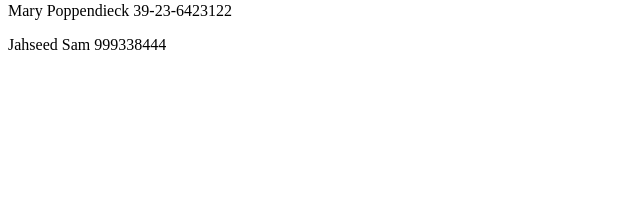
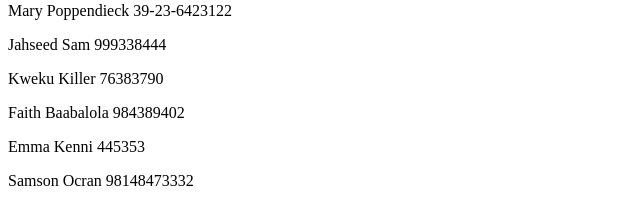
Before and after one commit to jahseed89/fullstackopen, a React (Create React App) app: page / in a window 1280 px wide. Shown: the part 214-438 px from the top of the page, without its empty margins (0-640 px from the left). Built offline with nearby package versions, Linux system fonts and the light colour scheme; data requests are answered from the project's data file.

Commit message:
extracted server code

```diff
--- a/db.json
+++ b/db.json
@@ -24,6 +24,26 @@
       "name": "Jahseed Sam",
       "number": "999338444",
       "id": 5
+    },
+    {
+      "name": "Kweku Killer",
+      "number": "76383790",
+      "id": 6
+    },
+    {
+      "name": "Faith Baabalola",
+      "number": "984389402",
+      "id": 7
+    },
+    {
+      "name": "Emma Kenni",
+      "number": "445353",
+      "id": 8
+    },
+    {
+      "name": "Samson Ocran",
+      "number": "98148473332",
+      "id": 9
     }
   ]
 }
--- a/src/part2/phonebook/PhonebookApp.js
+++ b/src/part2/phonebook/PhonebookApp.js
@@ -2,17 +2,20 @@ import React, { useEffect, useState } from "react";
 import Filter from "./Filter";
 import PersonsFrom from "./PersonsFrom";
 import Persons from "./Persons";
-import axios from "axios";
+import personServer from "../../server/personServer";
 
 const PhonebookApp = () => {
 
   const [persons, setPersons] = useState([])
 
   useEffect(() => {
-    axios.get("http://localhost:3001/persons")
+    personServer
+    .getAll()
     .then((response) => {
       setPersons(response.data)
       console.log(response.data)
+    }).catch(error => {
+      console.log('fail', error)
     })
   }, [])
 
@@ -60,9 +63,13 @@ const PhonebookApp = () => {
         id: persons.length + 1,
       };
 
-      axios.post("http://localhost:3001/persons", personObj).then((response) => {
-        setPersons(persons.concat(response.data));
-        setValues({ name: "", number: "" });
+      personServer
+      .create(personObj)
+      .then(response => {
+        setPersons(persons.concat(response.data))
+        setValues({name: "", number: ""})
+      }).catch(error => {
+        console.log('fail', error)
       })
     }
   };
--- /dev/null
+++ b/src/server/personServer.js
@@ -0,0 +1,12 @@
+import axios from "axios";
+const baseUrl = "http://localhost:3001/persons"
+
+const getAll = () => {
+    return axios.get(baseUrl)
+}
+
+const create = newObject => {
+    return axios.post(baseUrl, newObject)
+  }
+
+  export default {getAll, create}
```
